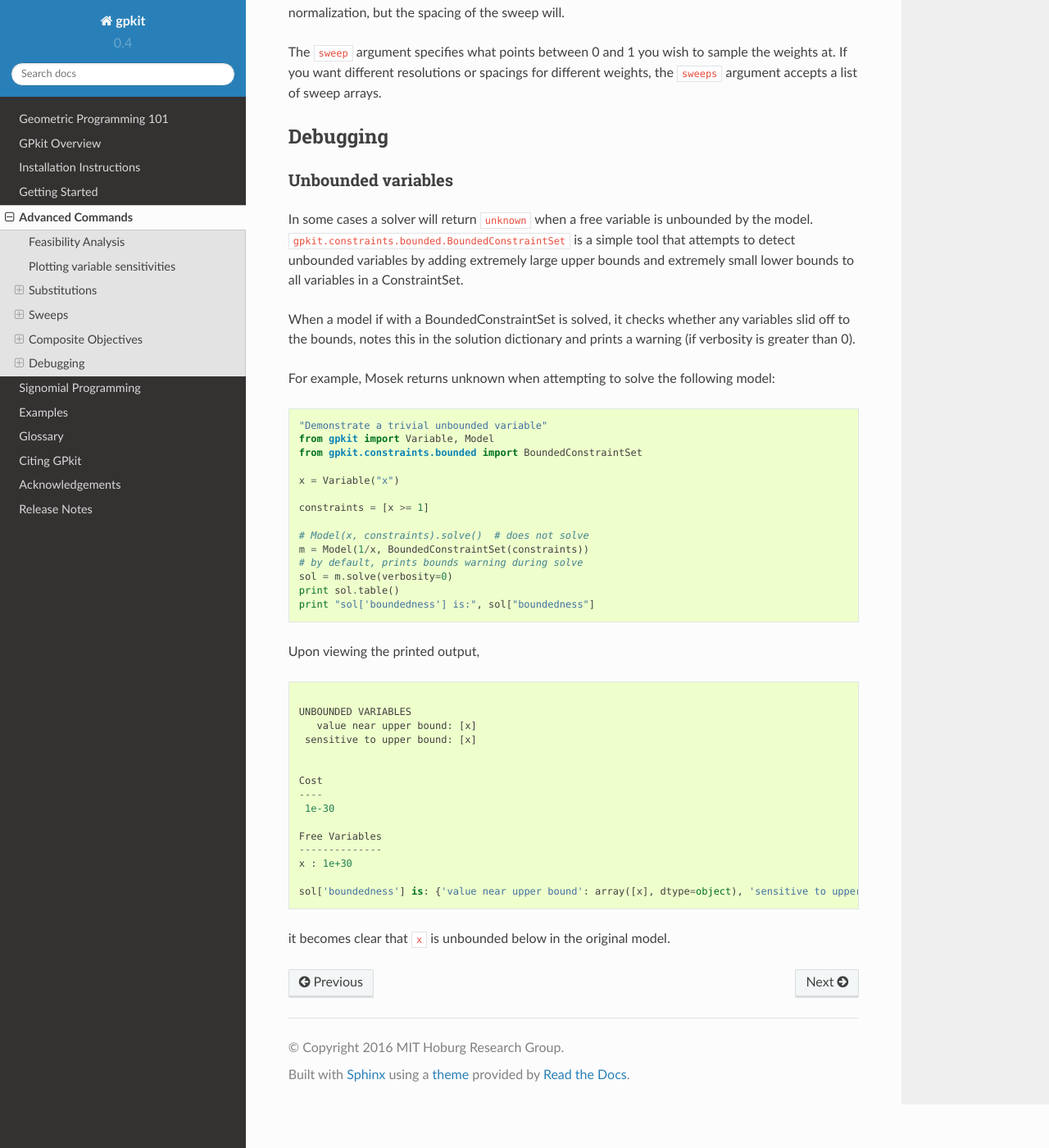
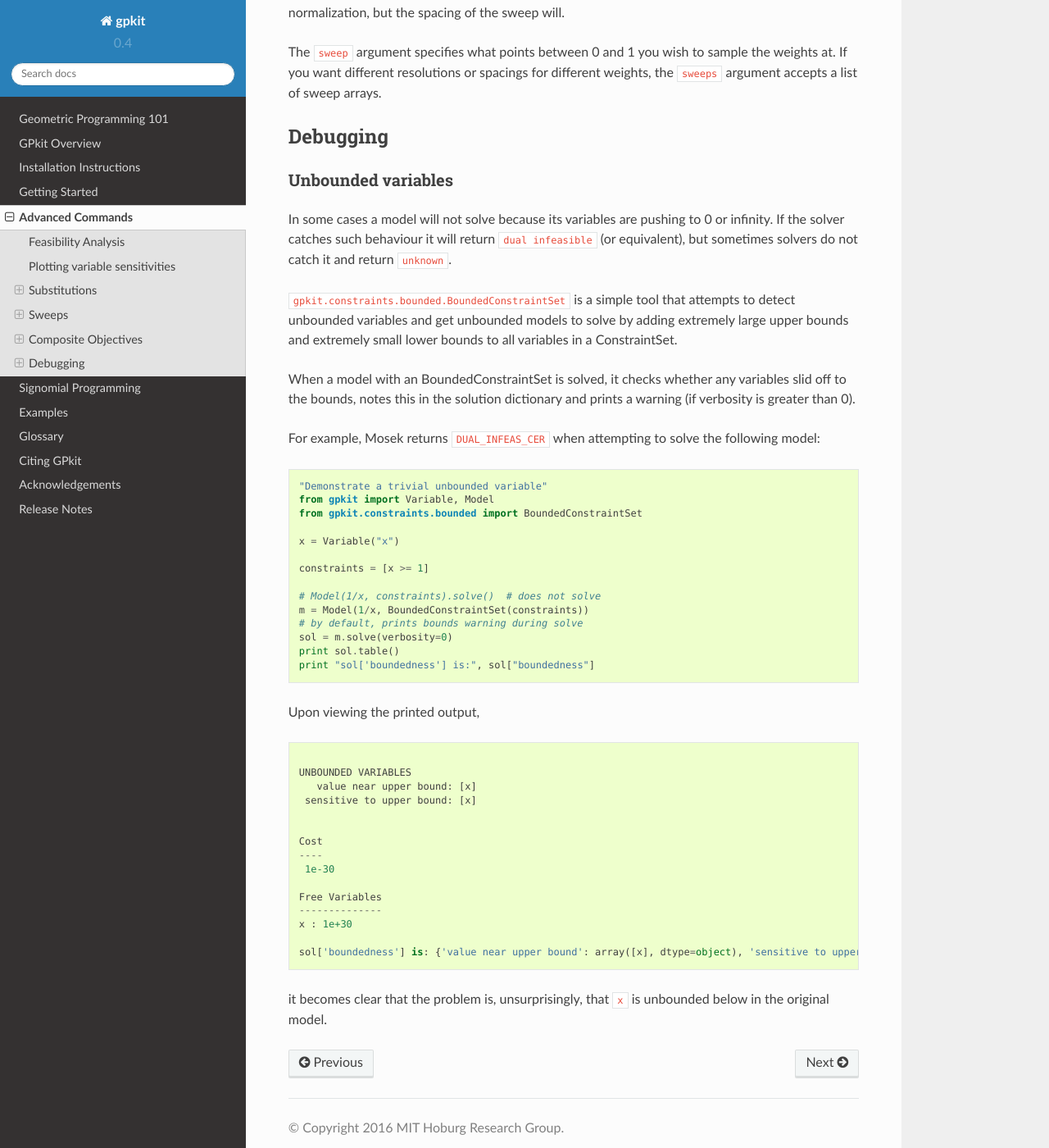
Before and after one commit to convexengineering/gpkit, a Sphinx documentation site: the page built from docs/source/advancedcommands.rst, in a window 1280 px wide and 1400 px high, scrolled down 5821 px. Shown: the whole window at 82% size. Built offline with Sphinx 7.4.7 and the Read the Docs theme 2.0.0, drawn with Linux system fonts in a browser that asks for light colours.

Commit message:
response to code review

```diff
--- a/docs/source/advancedcommands.rst
+++ b/docs/source/advancedcommands.rst
@@ -240,14 +240,14 @@ Debugging
 
 Unbounded variables
 -------------------
-In some cases a solver will return ``unknown`` when a free variable is
-unbounded by the model. ``gpkit.constraints.bounded.BoundedConstraintSet`` is a
-simple tool that attempts to detect unbounded variables by adding extremely
-large upper bounds and extremely small lower bounds to all variables in a ConstraintSet.
+In some cases a model will not solve because its variables are pushing to 0 or infinity. If the solver catches such behaviour it will return ``dual infeasible`` (or equivalent), but sometimes solvers do not catch it and return ``unknown``.
 
-When a model if with a BoundedConstraintSet is solved, it checks whether any variables slid off to the bounds, notes this in the solution dictionary and prints a warning (if verbosity is greater than 0).
+``gpkit.constraints.bounded.BoundedConstraintSet`` is a
+simple tool that attempts to detect unbounded variables and get unbounded models to solve by adding extremely large upper bounds and extremely small lower bounds to all variables in a ConstraintSet.
 
-For example, Mosek returns unknown when attempting to solve the following model:
+When a model with an BoundedConstraintSet is solved, it checks whether any variables slid off to the bounds, notes this in the solution dictionary and prints a warning (if verbosity is greater than 0).
+
+For example, Mosek returns ``DUAL_INFEAS_CER`` when attempting to solve the following model:
 
 .. literalinclude:: examples/unbounded.py
 
@@ -255,4 +255,4 @@ Upon viewing the printed output,
 
 .. literalinclude:: examples/unbounded_output.txt
 
-it becomes clear that ``x`` is unbounded below in the original model.
+it becomes clear that the problem is, unsurprisingly, that ``x`` is unbounded below in the original model.
--- a/docs/source/examples/unbounded.py
+++ b/docs/source/examples/unbounded.py
@@ -6,7 +6,7 @@ x = Variable("x")
 
 constraints = [x >= 1]
 
-# Model(x, constraints).solve()  # does not solve
+# Model(1/x, constraints).solve()  # does not solve
 m = Model(1/x, BoundedConstraintSet(constraints))
 # by default, prints bounds warning during solve
 sol = m.solve(verbosity=0)
```
